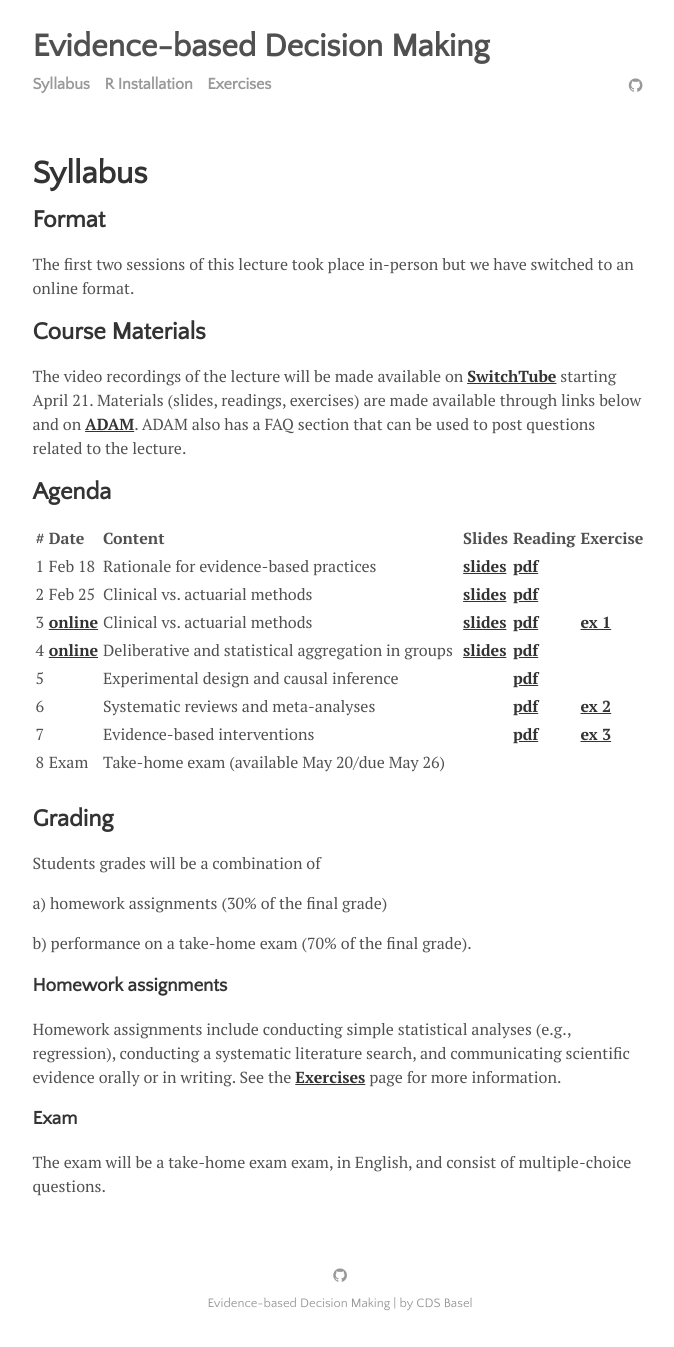
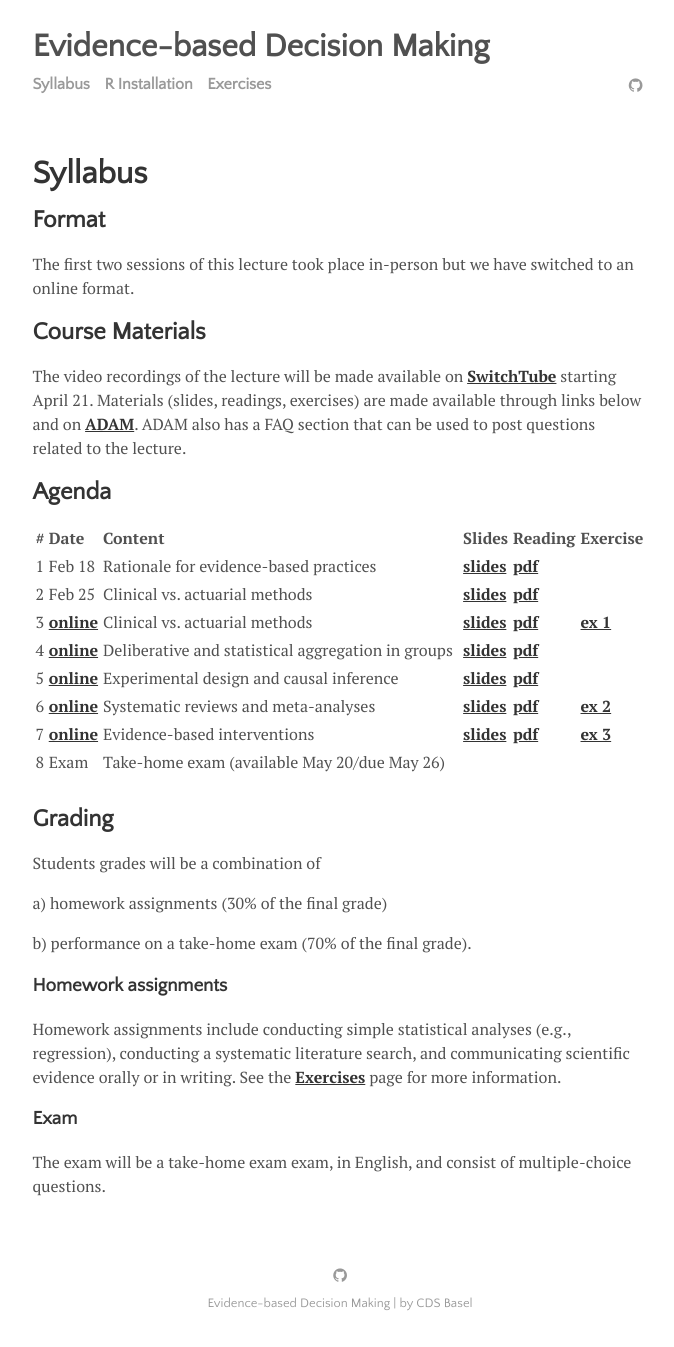
Before and after one commit to matarui/evidencebaseddm, a Jekyll site: the page built from menu/syllabus.md, in a window 1280 px wide. Shown: the whole page, without its empty margins (300-974 px from the left). Built offline with Jekyll 4.4.1, drawn with Linux system fonts in a browser that asks for light colours.

Commit message:
Update syllabus.md

```diff
--- a/menu/syllabus.md
+++ b/menu/syllabus.md
@@ -17,9 +17,9 @@ The video recordings of the lecture will be made available on  <a href="https://
 | 2 | Feb 25 | Clinical vs. actuarial methods | <a href="http://matarui.github.io/evidencebaseddm/assets/presentations/EbDM_session2.pdf"><b>slides</b></a> | <a href="http://matarui.github.io/evidencebaseddm/assets/literature/Dawes_1989_Science.pdf"><b>pdf</b></a>| |
 | 3 | <a href="https://tube.switch.ch/channels/0661df59"><b>online</b></a> | Clinical vs. actuarial methods | <a href="http://matarui.github.io/evidencebaseddm/assets/presentations/EbDM_session3.pdf"><b>slides</b></a> |<a href="http://matarui.github.io/evidencebaseddm/assets/literature/Burton_2019_JBDM.pdf"><b>pdf</b></a> |<a href="https://matarui.github.io/evidencebaseddm/menu/projects.html"><b>ex 1</b></a> |
 | 4 | <a href="https://tube.switch.ch/channels/0661df59"><b>online</b></a> |  Deliberative and statistical aggregation in groups | <a href="http://matarui.github.io/evidencebaseddm/assets/presentations/EbDM_session4.pdf"><b>slides</b></a> |<a href="http://matarui.github.io/evidencebaseddm/assets/literature/Mannes_2014_JPSP.pdf"><b>pdf |  |
-| 5 |  | Experimental design and causal inference | | <a href="http://matarui.github.io/evidencebaseddm/assets/literature/Varian_2016_PNAS.pdf"><b>pdf| |
-| 6 |  | Systematic reviews and meta-analyses | | <a href="http://matarui.github.io/evidencebaseddm/assets/literature/Gurevitch_2018_Nature.pdf"><b>pdf| <a href="https://matarui.github.io/evidencebaseddm/menu/projects.html"><b>ex 2</b></a> |
-| 7 |  | Evidence-based interventions | |<a href="http://matarui.github.io/evidencebaseddm/assets/literature/Michie_2011_ImplementScience.pdf"><b>pdf |<a href="https://matarui.github.io/evidencebaseddm/menu/projects.html"><b>ex 3</b></a>  |
+| 5 | <a href="https://tube.switch.ch/channels/0661df59"><b>online</b></a> | Experimental design and causal inference | <a href="http://matarui.github.io/evidencebaseddm/assets/presentations/EbDM_session5.pdf"><b>slides</b></a> | <a href="http://matarui.github.io/evidencebaseddm/assets/literature/Varian_2016_PNAS.pdf"><b>pdf| |
+| 6 | <a href="https://tube.switch.ch/channels/0661df59"><b>online</b></a> | Systematic reviews and meta-analyses |<a href="http://matarui.github.io/evidencebaseddm/assets/presentations/EbDM_session6.pdf"><b>slides</b></a> | <a href="http://matarui.github.io/evidencebaseddm/assets/literature/Gurevitch_2018_Nature.pdf"><b>pdf| <a href="https://matarui.github.io/evidencebaseddm/menu/projects.html"><b>ex 2</b></a> |
+| 7 | <a href="https://tube.switch.ch/channels/0661df59"><b>online</b></a> | Evidence-based interventions | <a href="http://matarui.github.io/evidencebaseddm/assets/presentations/EbDM_session7.pdf"><b>slides</b></a>|<a href="http://matarui.github.io/evidencebaseddm/assets/literature/Michie_2011_ImplementScience.pdf"><b>pdf |<a href="https://matarui.github.io/evidencebaseddm/menu/projects.html"><b>ex 3</b></a>  |
 | 8 | Exam | Take-home exam (available May 20/due May 26) | | | |
 
 ## Grading
```
